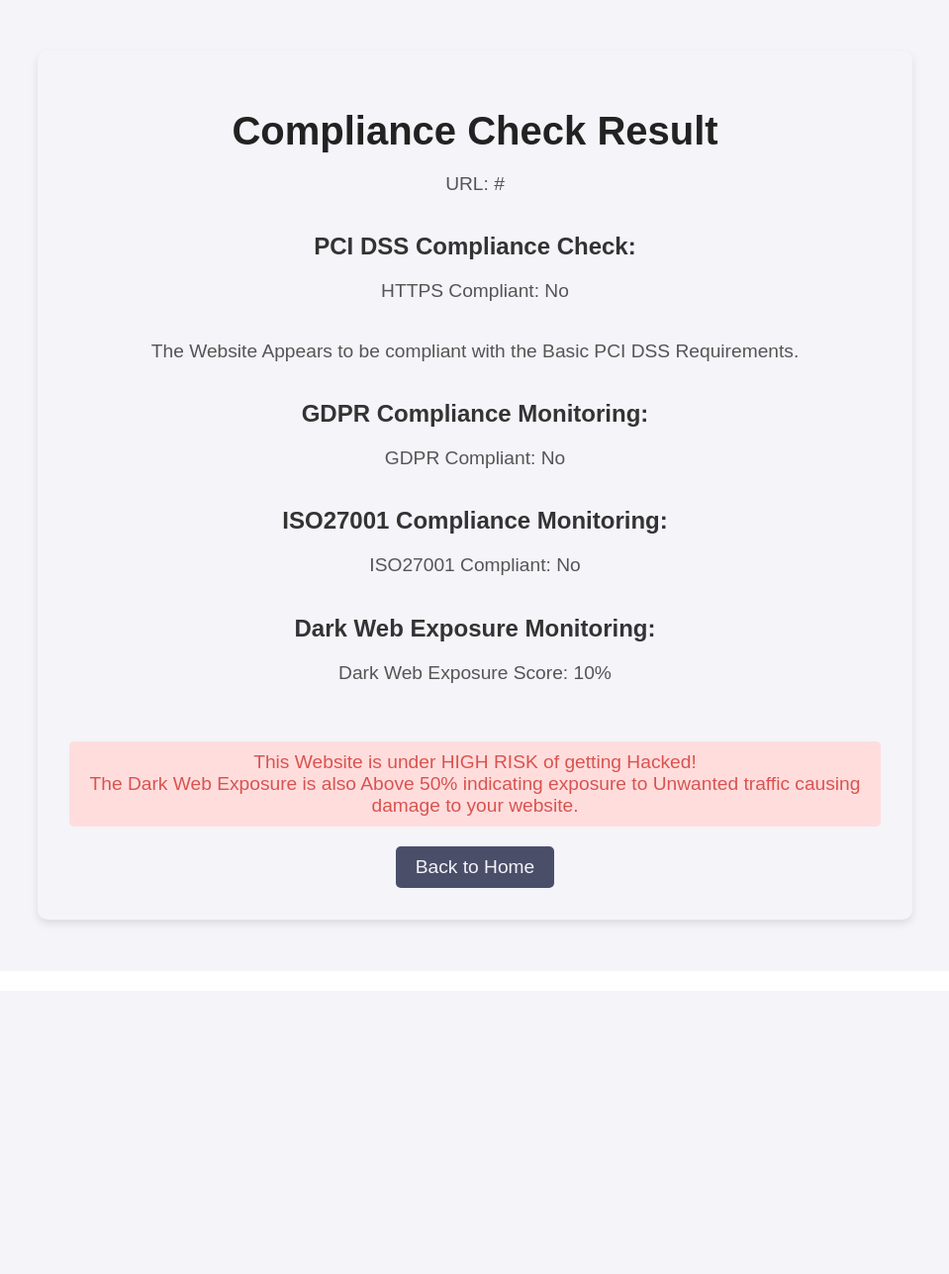
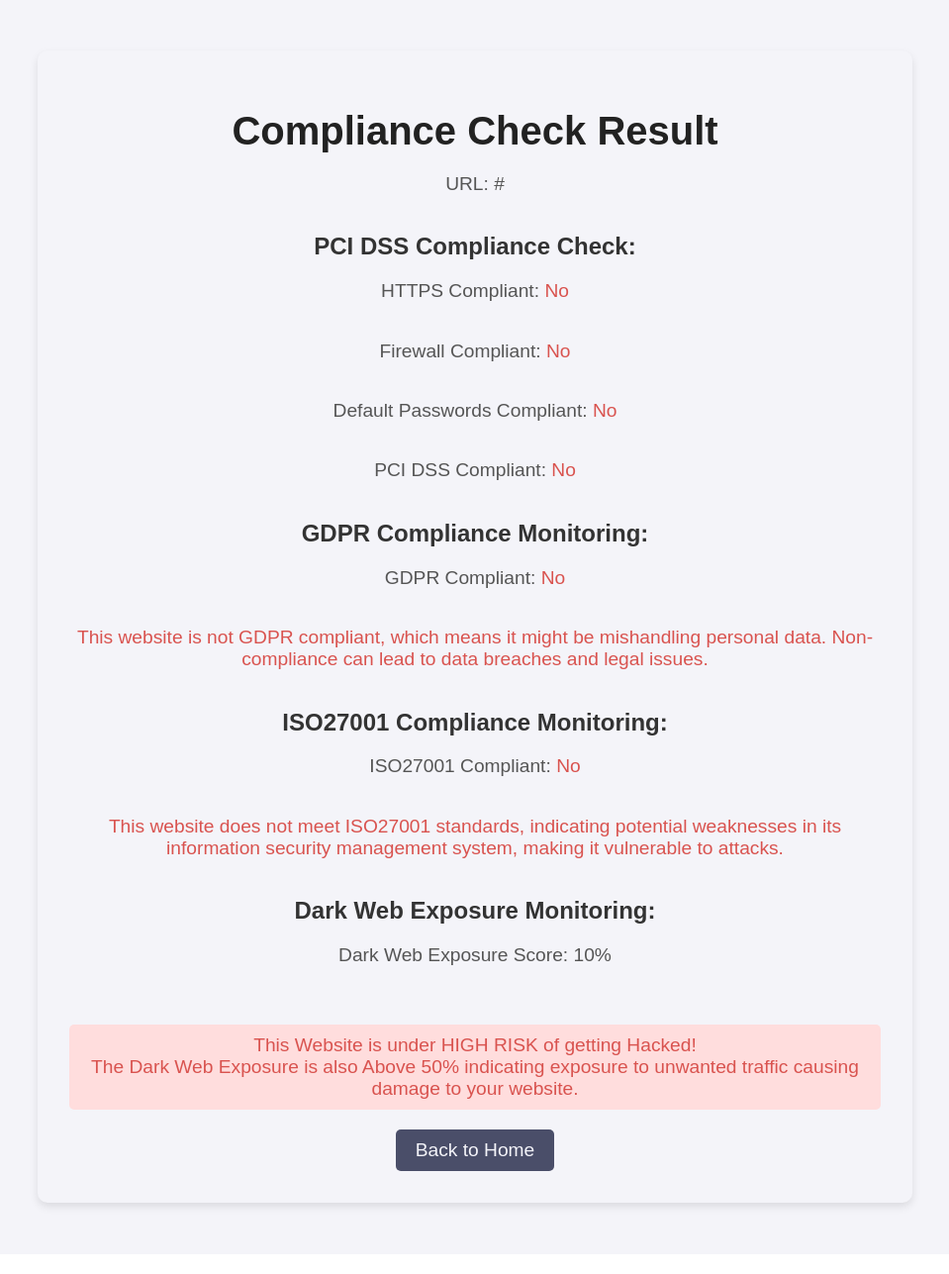
Before and after one commit to MirzaNabawi/Security-Compliance-Website, a Flask app: template templates/results.html in a window 1280 px wide. Shown: the part 148-1435 px from the top of the page at 99% size, without its empty margins (160-1119 px from the left). Before the commit the page ends 1081 px from the top, so only its background shows below. Run offline with Flask 3, Linux system fonts and the light colour scheme; the template is opened without the code that fills it: most values are stand-ins (such as "Sample title", 1, 10 or a date in 2020).

Commit message:
Update results.html

```diff
--- a/templates/results.html
+++ b/templates/results.html
@@ -4,7 +4,7 @@
     <meta charset="UTF-8">
     <meta name="viewport" content="width=device-width, initial-scale=1.0">
     <title>Results - WebCyOps</title>
-        <link rel="stylesheet" href="{{ url_for('static', filename='css/styles.css')}}">
+    <link rel="stylesheet" href="{{ url_for('static', filename='css/styles.css') }}">
     <style>
         .results-container {
             text-align: center;
@@ -14,9 +14,9 @@
             width: 80%;
             max-width: 1200px;
             border-radius: 10px;
-                    box-shadow: 0 4px 8px rgba(0,0,0,0.1);
+            box-shadow: 0 4px 8px rgba(0, 0, 0, 0.1);
         }
-                .result-item{
+        .result-item {
             margin: 1em 0;
         }
         .result-item img {
@@ -36,15 +36,15 @@
             font-size: 1.2em;
             margin-top: 20px;
         }
-                .message-danger{
+        .message-danger {
             background-color: #ffdddd;
             color: #d9534f;
         }
-                .message-success{
+        .message-success {
             background-color: #dff0d8;
             color: #5cb85c;
         }
-                .back-button{
+        .back-button {
             display: inline-block;
             margin-top: 20px;
             padding: 10px 20px;
@@ -54,63 +54,77 @@
             text-decoration: none;
             font-size: 1.2em;
         }
-                .back-button:hover{
+        .back-button:hover {
             background-color: #3b3e54;
+        }
+        .highlight-danger {
+            color: #d9534f;
+        }
+        .highlight-success {
+            color: #5cb85c;
+        }
+        .risk-warning {
+            background-color: #ffdddd;
+            color: #d9534f;
+            padding: 10px 20px;
+            border-radius: 5px;
+            font-size: 1.2em;
+            margin-top: 20px;
+            display: inline-block;
         }
     </style>
 </head>
 <body>
     <header>
-            <img src="{{ url_for('static', filename='images/logo.svg')}}" alt="WebCyOps" class="logo">
-
+        <img src="{{ url_for('static', filename='images/logo.svg') }}" alt="WebCyOps" class="logo">
     </header>
     <main>
         <div class="results-container">
-                <h1>
-                    Compliance Check Result
-                </h1>
-                <p>
-                    URL: {{ result.url }}
-                </p>
-                <h2>
-                    PCI DSS Compliance Check:
-                </h2>
-                <p>
-                    HTTPS Compliant: {{ 'Yes' if result.https_compliant else 'No'}}
-                </p>
+            <h1>Compliance Check Result</h1>
+            <p>URL: {{ result.url }}</p>
+            <h2>PCI DSS Compliance Check:</h2>
+            <p>HTTPS Compliant: <span class="{{ 'highlight-success' if result.https_compliant else 'highlight-danger' }}">{{ 'Yes' if result.https_compliant else 'No' }}</span></p>
+            <p>Firewall Compliant: <span class="{{ 'highlight-success' if result.firewall_compliant else 'highlight-danger' }}">{{ 'Yes' if result.firewall_compliant else 'No' }}</span></p>
+            <p>Default Passwords Compliant: <span class="{{ 'highlight-success' if result.default_passwords_compliant else 'highlight-danger' }}">{{ 'Yes' if result.default_passwords_compliant else 'No' }}</span></p>
+            <p>PCI DSS Compliant: <span class="{{ 'highlight-success' if result.pci_dss_compliant else 'highlight-danger' }}">{{ 'Yes' if result.pci_dss_compliant else 'No' }}</span></p>
             {% if result.errors %}
-                    <p>Errors:</p>
-                    <ul>
+                <p class="highlight-danger">Errors:</p>
+                <div>
                     {% for error in result.errors %}
-                            <li>{{ error }}</li>
+                        {% if error == "Website does not use HTTPS" %}
+                            <p class="highlight-danger">{{ error }}</p>
+                            <p class="highlight-danger">SSL/TLS Encryption for Data Communication is not present, attackers might steal user confidential data.</p>
+                        {% else %}
+                            <p class="highlight-danger">{{ error }}</p>
+                        {% endif %}
                     {% endfor %}
-                    </ul>
-                {% else %}
-                    <p>The Website Appears to be compliant with the Basic PCI DSS Requirements.</p>
+                </div>
             {% endif %}
             <h2>GDPR Compliance Monitoring:</h2>
-                <p>GDPR Compliant: {{ 'Yes' if result.gdpr_compliant else 'No'}} </p>
+            <p>GDPR Compliant: <span class="{{ 'highlight-success' if result.gdpr_compliant else 'highlight-danger' }}">{{ 'Yes' if result.gdpr_compliant else 'No' }}</span></p>
+            {% if not result.gdpr_compliant %}
+                <p class="highlight-danger">This website is not GDPR compliant, which means it might be mishandling personal data. Non-compliance can lead to data breaches and legal issues.</p>
+            {% endif %}
             <h2>ISO27001 Compliance Monitoring:</h2>
-                <p>ISO27001 Compliant: {{ 'Yes' if result.iso27001_compliant else 'No' }}</p>
+            <p>ISO27001 Compliant: <span class="{{ 'highlight-success' if result.iso27001_compliant else 'highlight-danger' }}">{{ 'Yes' if result.iso27001_compliant else 'No' }}</span></p>
+            {% if not result.iso27001_compliant %}
+                <p class="highlight-danger">This website does not meet ISO27001 standards, indicating potential weaknesses in its information security management system, making it vulnerable to attacks.</p>
+            {% endif %}
             <h2>Dark Web Exposure Monitoring:</h2>
             <p>Dark Web Exposure Score: {{ result.dark_web_exposure_score }}%</p>
             {% if not result.https_compliant %}
-                <div class="message message-danger">
+                <div class="risk-warning">
                     This Website is under HIGH RISK of getting Hacked!<br>
-                    The Dark Web Exposure is also Above 50% indicating exposure to Unwanted traffic causing damage to your website.
-
+                    The Dark Web Exposure is also Above 50% indicating exposure to unwanted traffic causing damage to your website.
                 </div>
             {% elif result.https_compliant %}
                 <div class="message message-success">
                     This Website is Safe from Hackers!<br>
-                    The Dark Web Exposure is also less than 20% so your website has a Strong Basic Security Compliance Policy keeping it Safe From Hackers.
+                    The Dark Web Exposure is also less than 20% so your website has a strong basic security compliance policy keeping it safe from hackers.
                 </div>
             {% endif %}
             <a href="{{ url_for('index') }}" class="back-button">Back to Home</a>
-
         </div>
-
     </main>
 </body>
-
 </html>
```
Lines whose indentation alone changed are shown as unchanged.
